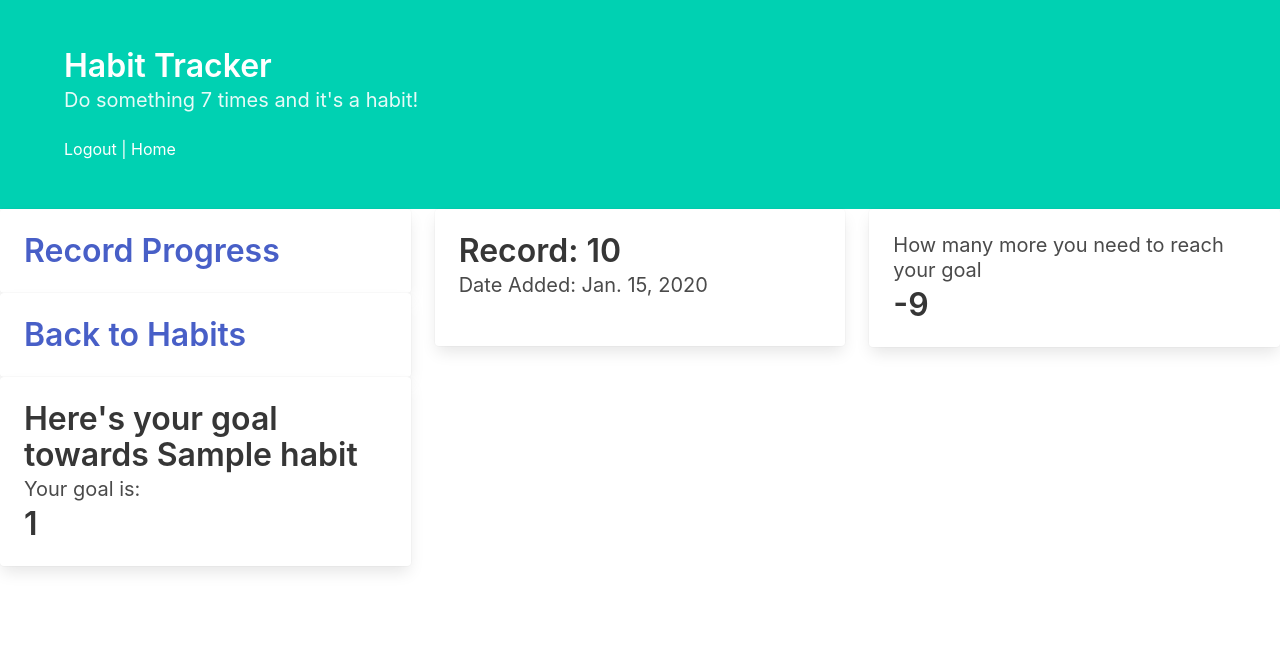
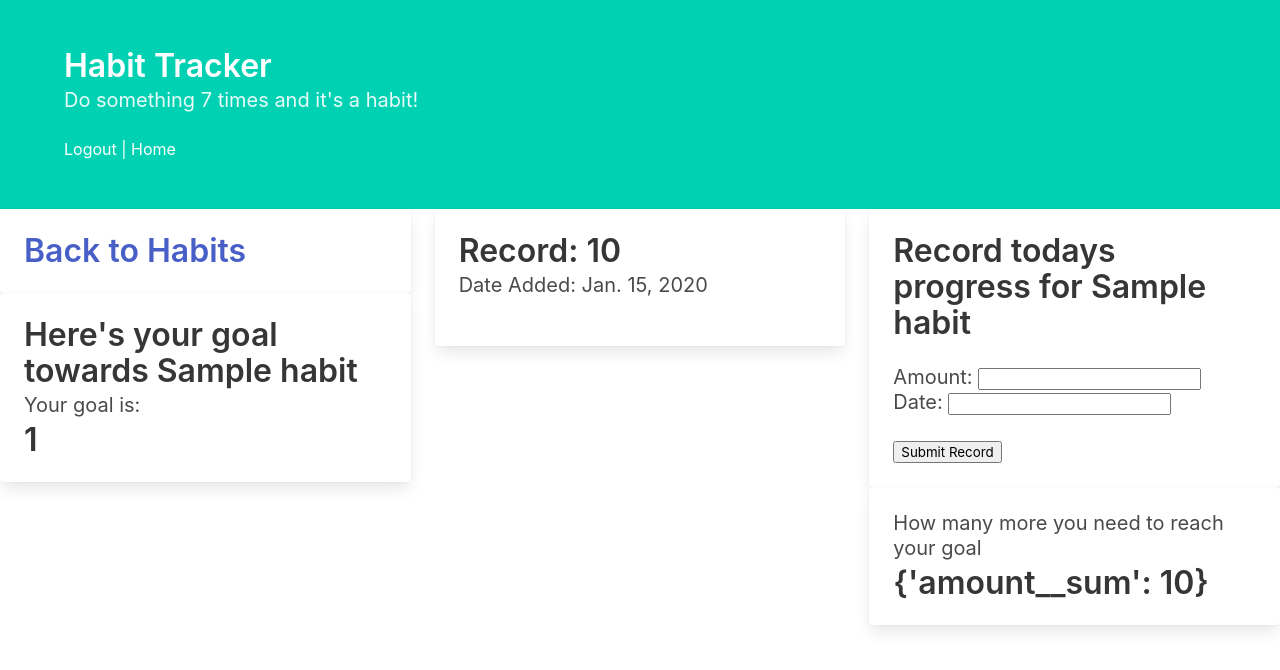
Before and after one commit to Zack-Robertshaw/django-habit-tracker-Zack-Robertshaw, a Django app: page /tracker/1/habit_records/ in a window 1280 px wide. Shown: the top 670 px of the page. Run offline with Django 3.2, Linux system fonts and the light colour scheme; a user stored in the database is signed in; tables that the repository leaves empty hold one stand-in row (values such as "Sample post"); parts of the project's set-up code (start-up, migrations or seed data) failed here and were passed over.

Commit message:
1.Made view function to calculate records total. 2.Moved add_record form to habit_record page. 3.disabled add_record template. 4.cleaned up add record form

```diff
--- a/core/forms.py
+++ b/core/forms.py
@@ -18,7 +18,6 @@
     class Meta:
         model = Record
         fields = [
-            "habit",
             "amount",
             "date",
         ]
--- a/core/models.py
+++ b/core/models.py
@@ -2,6 +2,7 @@
 from django.contrib.auth.models import AbstractUser
 
 class User(AbstractUser):
+
     def __repr__(self):
         return f"<User username={self.username}>"
 
--- a/core/views.py
+++ b/core/views.py
@@ -2,6 +2,7 @@
 from .models import User, Habit, Record
 from .forms import HabitForm, RecordForm
 from django.contrib.auth.decorators import login_required
+from django.db.models import Sum
 
 
 @login_required
@@ -29,9 +30,21 @@
 def habit_records(request, pk):
     habit = get_object_or_404(Habit, pk=pk)
     records = Record.objects.filter(habit_id=habit.pk)
+    total = Record.objects.filter(habit_id=habit.pk).aggregate(Sum('amount'))
+
+    if request.method == 'GET':
+        form = RecordForm()
+    else:
+        form = RecordForm(data=request.POST)
+        if form.is_valid():
+            record = form.save(commit=False)
+            record.habit_id = habit.pk
+            record.save()
+            return redirect(to='habit_records', pk=pk)
+
 
     return render(request, "tracker/habit_records.html", {
-        "records": records, "habit": habit})
+        "form": form, "records": records, "habit": habit, "total": total})
 
 
 
@@ -73,3 +86,15 @@
 
     return render(request, "tracker/delete_record.html",
                   { "habit": habit, "record": record})
+
+
+# def sum_records(request, pk):
+#     habit = get_object_or_404(Habit, pk=pk)
+#     user = get_object_or_404(User, pk=pk)
+#     records = Record.object.filter(user_id=user.pk, habit_id=habit.pk)
+#     total = records.aggregate(Sum('amount'))
+
+#     return()
+
+
+# (Record.objects.filter(user_id=user.pk, habit_id=habit.pk).aggregate(Sum('amount')))
--- a/project/urls.py
+++ b/project/urls.py
@@ -23,7 +23,7 @@
     path('admin/', admin.site.urls),
     path('accounts/', include('registration.backends.simple.urls')),
     path('', views.home, name='home'),
-    path('tracker/<int:pk>/add_record/', views.add_record, name='add_record'),
+    # path('tracker/<int:pk>/add_record/', views.add_record, name='add_record'),
     path('tracker/<int:pk>/habit_records/', views.habit_records, name='habit_records'),
     path('tracker/<int:pk>/delete_habit/', views.delete_habit, name='delete_habit'),
     path('tracker/<int:pk>/delete_record/', views.delete_record, name='delete_record'),
--- a/templates/tracker/habit_records.html
+++ b/templates/tracker/habit_records.html
@@ -5,18 +5,10 @@
 
 {% load static %}
 
-{% block javascript %}
-<script src={% static 'js/script.js' %} defer></script>
-{% endblock javascript %}
 
 
 <div class="columns">
     <div class="column">
-        <div class="card">
-            <div class="card-content">
-                <h2 class="title"><a href="{% url 'add_record' pk=habit.pk %}">Record Progress</a></h2>
-            </div>
-        </div>
         <div class="card">
             <div class="card-content">
                 <h2 class="title"><a href="{% url 'home' %}">Back to Habits</a></h2>
@@ -46,11 +38,23 @@
         {% endfor %}
 
     </div>
+
     <div class="column">
         <div class="card">
             <div class="card-content">
+                <h2 class="title">Record todays progress for {{ habit.name }}</h2>
+                <form action="{% url 'habit_records' pk=habit.pk %}" method="POST">
+                {% csrf_token %}
+                <h2 class="subtitle">{{ form.as_p }}</h2>
+                <button type="submit">Submit Record</button>
+
+            </div>
+        </div>
+
+        <div class="card">
+            <div class="card-content">
                 <h3 class="subtitle">How many more you need to reach your goal</h3>
-                <h2 id="display" class="title"></h2>
+                <h2 id="display" class="title">{{ total }}</h2>
 
             </div>
         </div>
```
